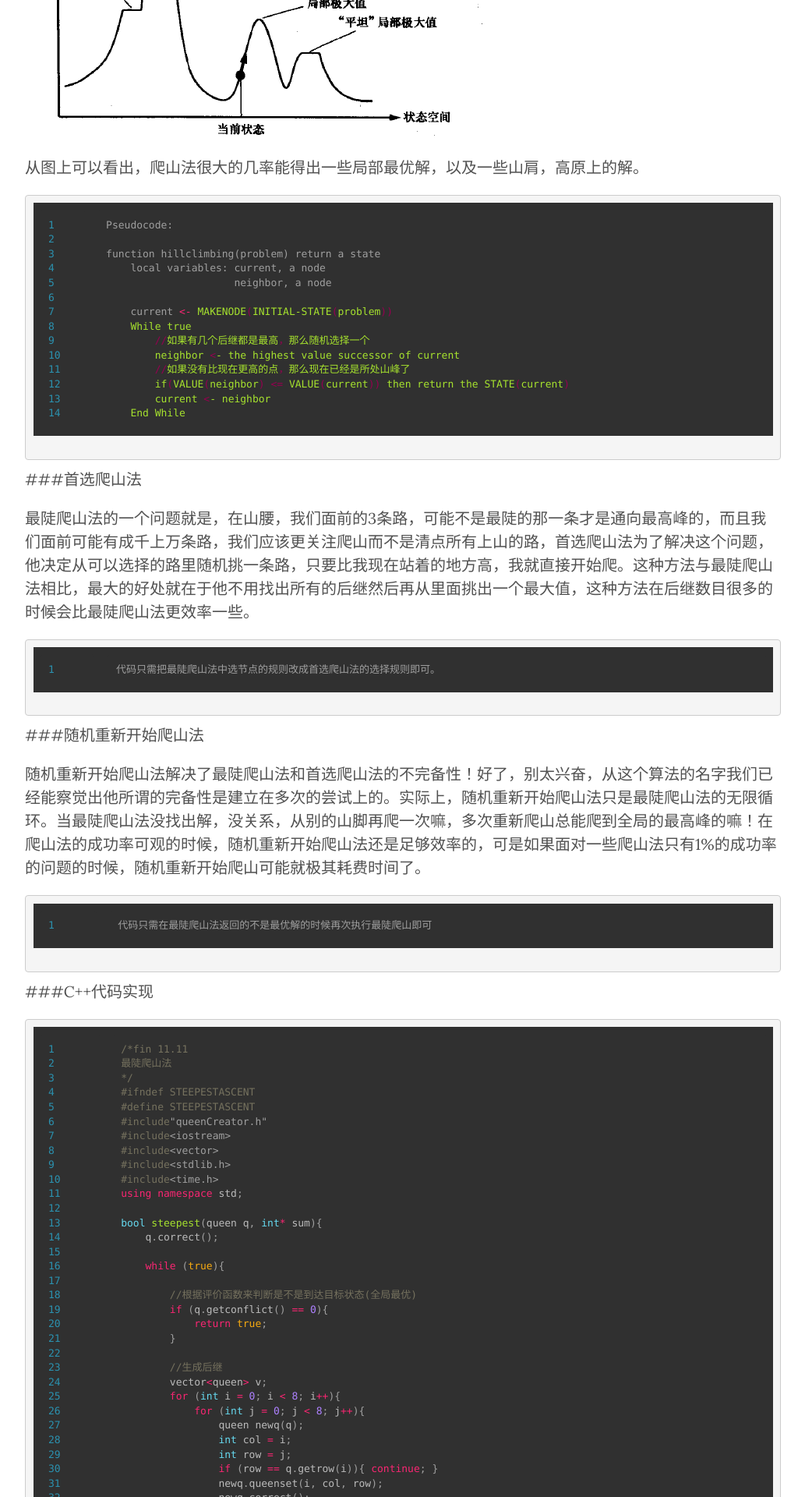
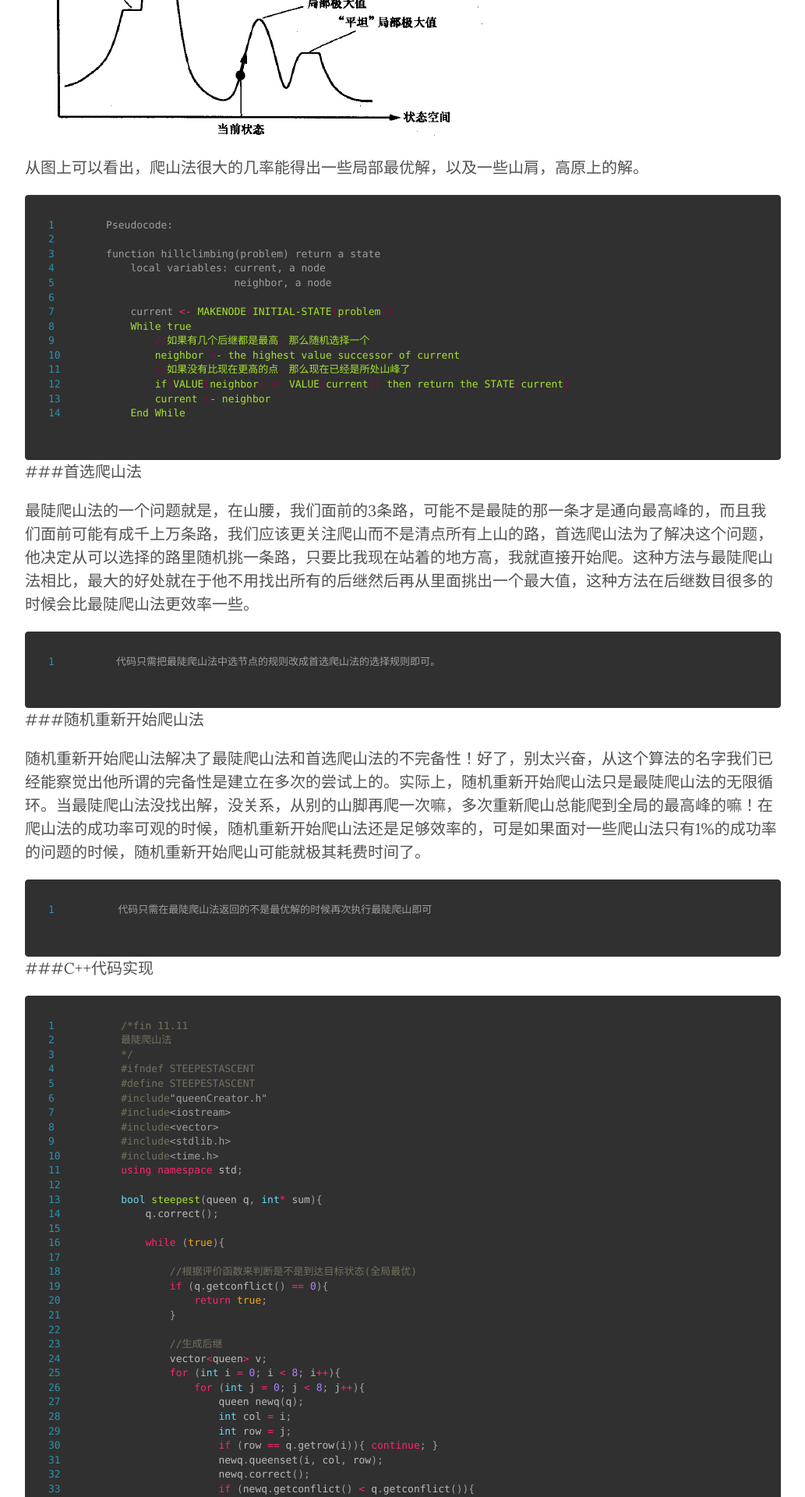
Before and after one commit to 16sixteen/16sixteen.github.io, a Jekyll site: the page built from _posts/2015-11-10-hill-climbing.markdown, in a window 1280 px wide. Shown: the part 949-2869 px from the top of the page at 78% size, without its empty margins (123-1156 px from the left). Built offline with Jekyll 4.4.1, drawn with Linux system fonts in a browser that asks for light colours; nearby versions of some CDN libraries.

Commit message:
样式修改
对不显示行数的代码块也进行同样的色彩处理

```diff
--- a/css/syntax.css
+++ b/css/syntax.css
@@ -1,3 +1,10 @@
+
+.highlight pre { color:#9f9f9f; margin: 0; background-color: #303030; border: 1px solid #303030;}
+.highlight pre .p { color: #9f9f9f; }
+.highlight .lineno { color: #2b91af !important; }
+.highlight .gutter.gl {background-color: #303030;}
+.highlight .code {background-color: #303030; border: 1px solid #303030;}
+
 .highlight table td { background-color: #303030 !important; border: 1px solid #303030 !important; padding: 5px; }
 .highlight table pre { color:#9f9f9f; margin: 0; background-color: #303030; border: 1px solid #303030;}
 .highlight table pre .p { color: #9f9f9f; }
```
